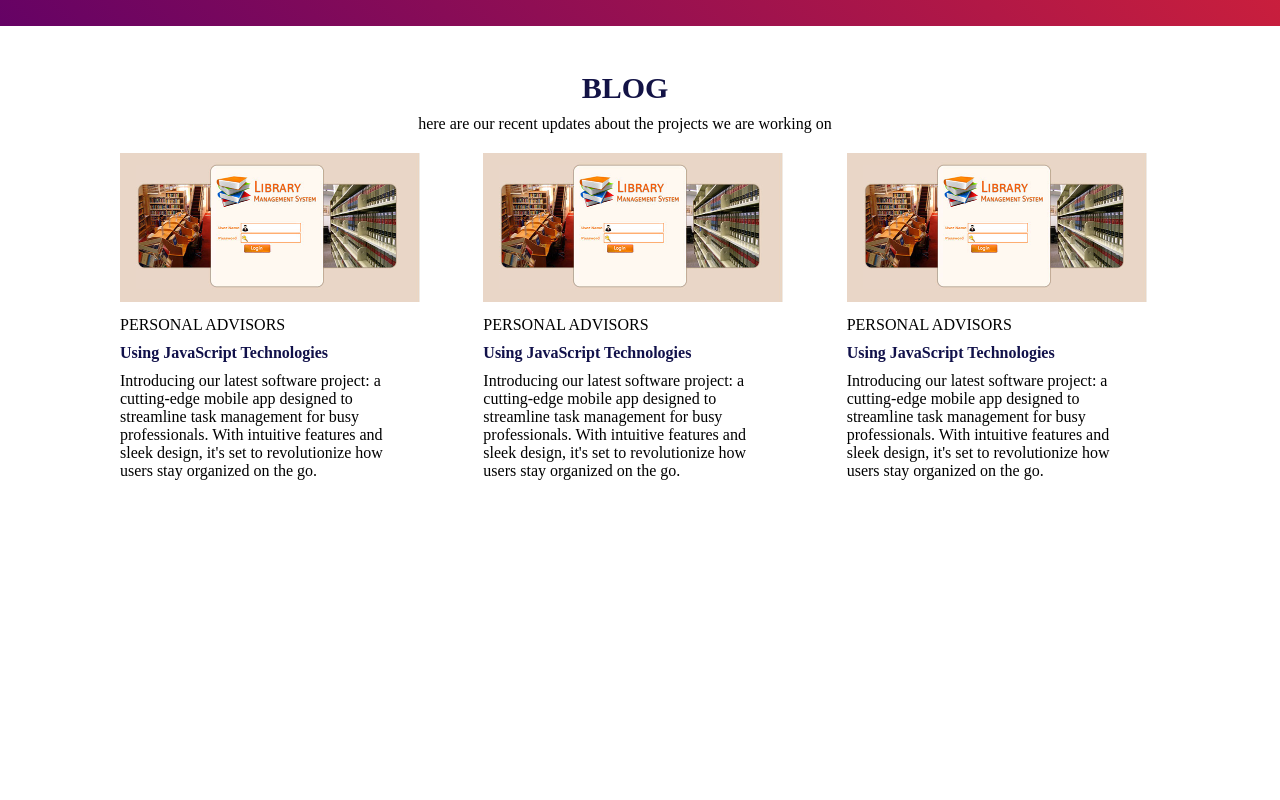
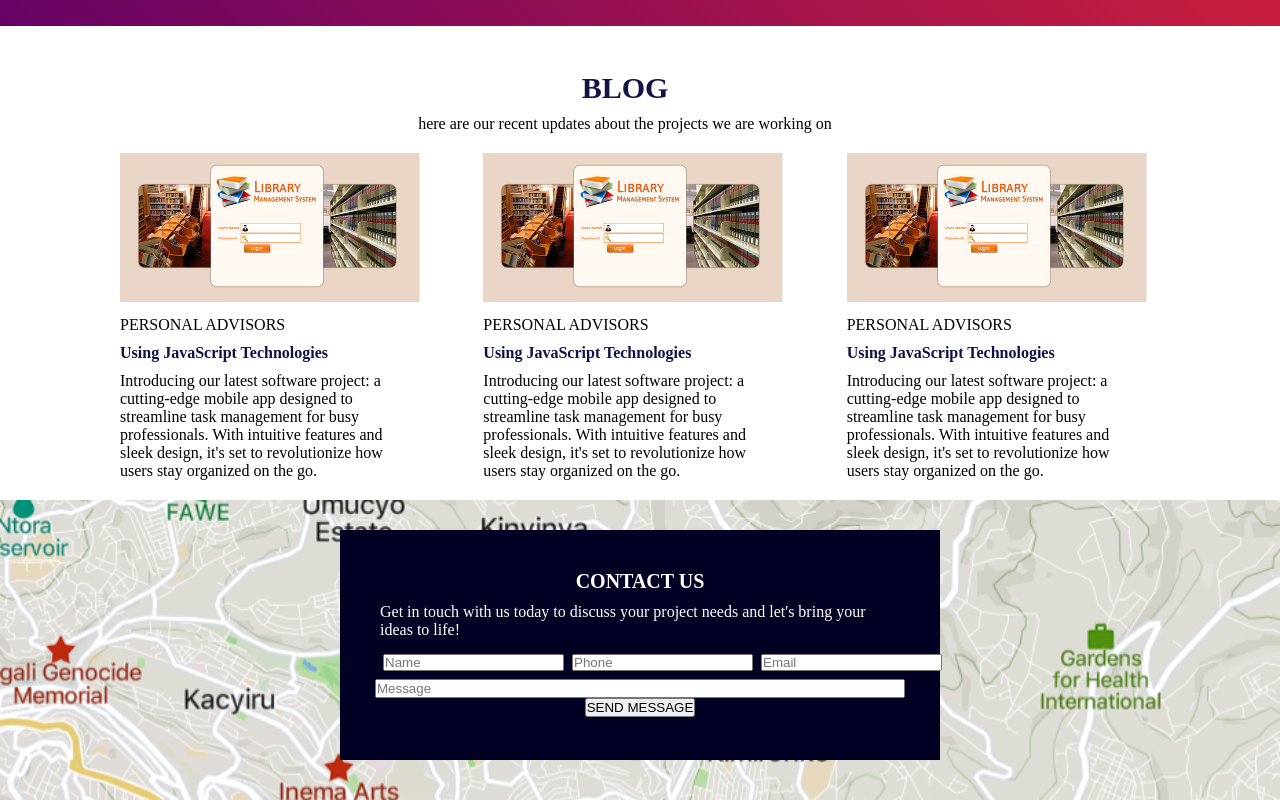
Before and after one commit to Cyiza2001/My-portifolio, a plain HTML site: page index.html in a window 1280 px wide. Shown: the part 3190-3990 px from the top of the page. Before the commit the page ends 3690 px from the top, so only its background shows below. Drawn offline with Linux system fonts and the light colour scheme.

Commit message:
another commit

```diff
--- a/index.html
+++ b/index.html
@@ -388,7 +388,28 @@
             </div>
           </div>
         </section>
-        <section></section>
+        <section class="section-contact">
+          <div class="contact-us-page">
+            <div class="contact-us">CONTACT US</div>
+            <div>
+              Get in touch with us today to discuss your project needs and let's
+              bring your ideas to life!
+            </div>
+            <div class="upper-input-types">
+              <input type="text" placeholder="Name" />
+              <input type="text" placeholder="Phone" />
+              <input type="text" placeholder="Email" />
+            </div>
+            <div>
+              <input
+                class="message-input-type"
+                type="text"
+                placeholder="Message"
+              />
+            </div>
+            <div><button>SEND MESSAGE</button></div>
+          </div>
+        </section>
         <section></section>
         <section></section>
       </main>
--- a/style.css
+++ b/style.css
@@ -470,8 +470,47 @@ a {
   margin: 10px 0 10px 0;
 }
 .blog-details {
-  /* margin-right: 15px; */
   padding-right: 70px;
+}
+.section-contact {
+  background-image: url(map.png);
+  background-size: cover;
+  height: 300px;
+  padding-top: 30px;
+  display: flex;
+  justify-content: center;
+  /* align-items: center; */
+}
+.contact-us-page {
+  display: flex;
+  flex-direction: column;
+  align-items: center;
+  max-width: 600px;
+  height: 230px;
+  padding: 40px;
+
+  color: white;
+  background-color: rgb(1, 1, 35);
+}
+.contact-us {
+  font-weight: bold;
+  font-size: 20px;
+  margin-bottom: 10px;
+}
+.upper-input-types {
+  display: flex;
+  flex-direction: row;
+  justify-content: space-between;
+  height: 25px;
+  margin-top: 15px;
+  width: 530px;
+}
+.upper-input-types input {
+  margin-left: 8px;
+  margin-bottom: 8px;
+}
+.message-input-type {
+  width: 530px;
 }
 
 @media only screen and (max-width: 414px) {
```
Also changed, not shown: map.png (added).
